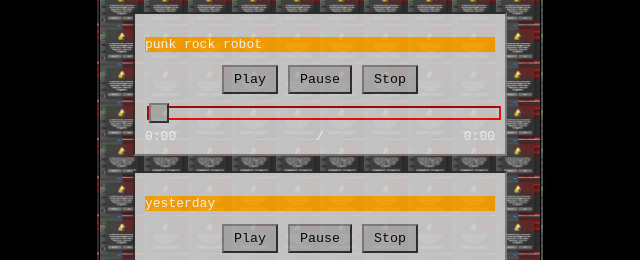
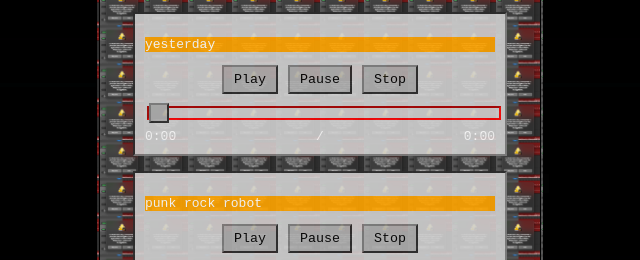
Before and after one commit to JugrajR/TheDigitals, a plain HTML site: page index.html in a window 1280 px wide. Shown: the part 305-565 px from the top of the page, 320-960 px from the left. Drawn offline with Linux system fonts and the light colour scheme.

Commit message:
Changed song order

```diff
--- a/index.html
+++ b/index.html
@@ -417,8 +417,8 @@
         document.addEventListener('DOMContentLoaded', function () {
             const songs = [
                 { id: 'audio1', src: 'Digital Slave 5.wav', title: 'digital slave' },
-                { id: 'audio2', src: 'punk rock robot - mix 3 .wav', title: 'punk rock robot' },
-                { id: 'audio3', src: '17 mix 6.wav', title: 'yesterday' },
+                { id: 'audio2', src: '17 mix 6.wav', title: 'yesterday' },
+                { id: 'audio3', src: 'punk rock robot - mix 3 .wav', title: 'punk rock robot' },
                 { id: 'audio4', src: 'artsstar mix 2.wav', title: 'art star - yeahyeahyeahs cover' },
             ];
 
```
